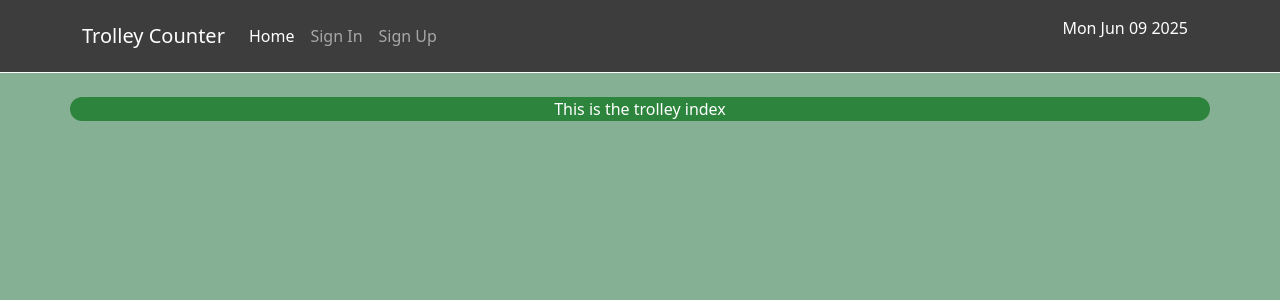
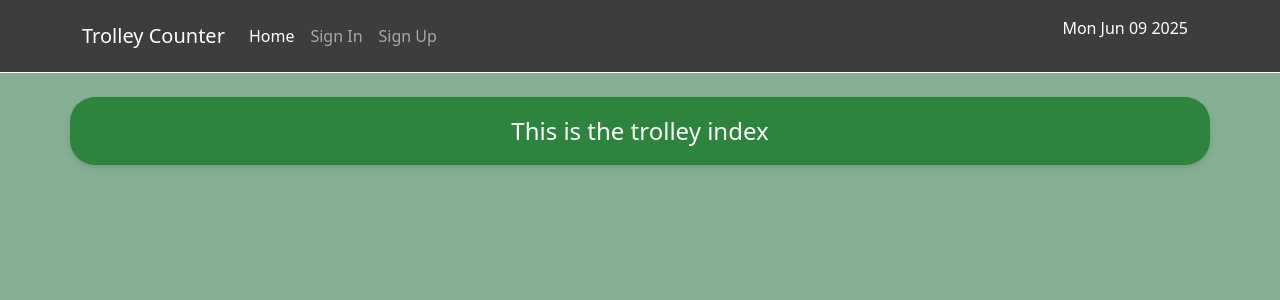
Before and after one commit to cameronjamesw/trolley-counter-frontend, a React (Create React App) app: page / in a window 1280 px wide. Shown: the top 300 px of the page. Built offline with nearby package versions, Linux system fonts and the light colour scheme.

Commit message:
added further styling to trolley index

```diff
--- a/src/components/TrolleyIndex.js
+++ b/src/components/TrolleyIndex.js
@@ -5,7 +5,7 @@ import styles from '../styles/TrolleyIndex.module.css'
 const TrolleyIndex = () => {
   return (
     <Container className={`mt-4 ${styles.Main}`}>
-        This is the trolley index
+        <p className='p-3'>This is the trolley index</p>
     </Container>
   )
 }
--- a/src/styles/TrolleyIndex.module.css
+++ b/src/styles/TrolleyIndex.module.css
@@ -1,5 +1,7 @@
 .Main {
-    background-color: #2D843D;
-    border-radius: 25px;
-    color: #fff;
+  background-color: #2d843d;
+  border-radius: 25px;
+  color: #fff;
+  font-size: 1.5rem;
+  box-shadow: 0 2px 4px rgba(0, 0, 0, 0.05), 0 4px 8px rgba(0, 0, 0, 0.08);
 }
```
